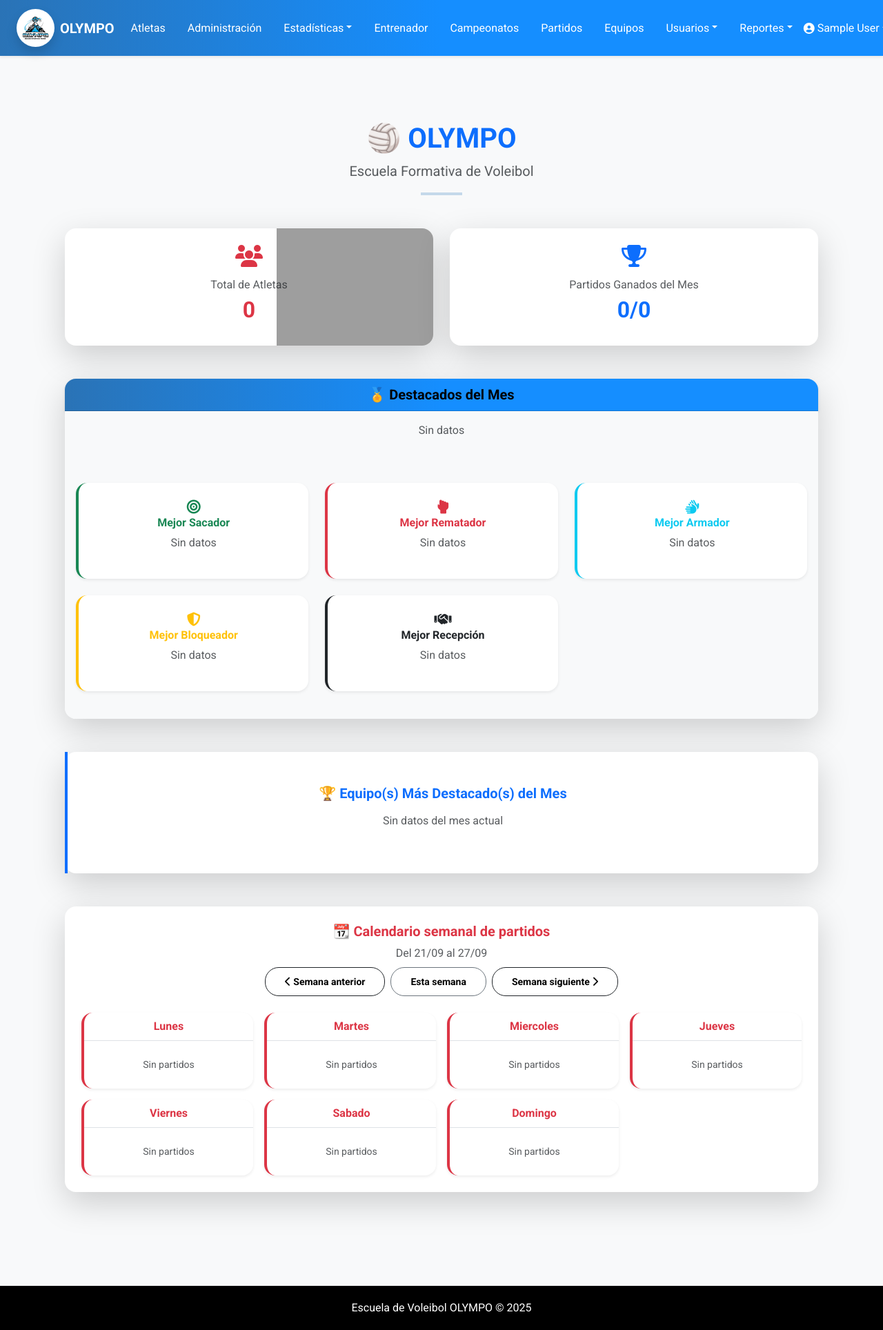
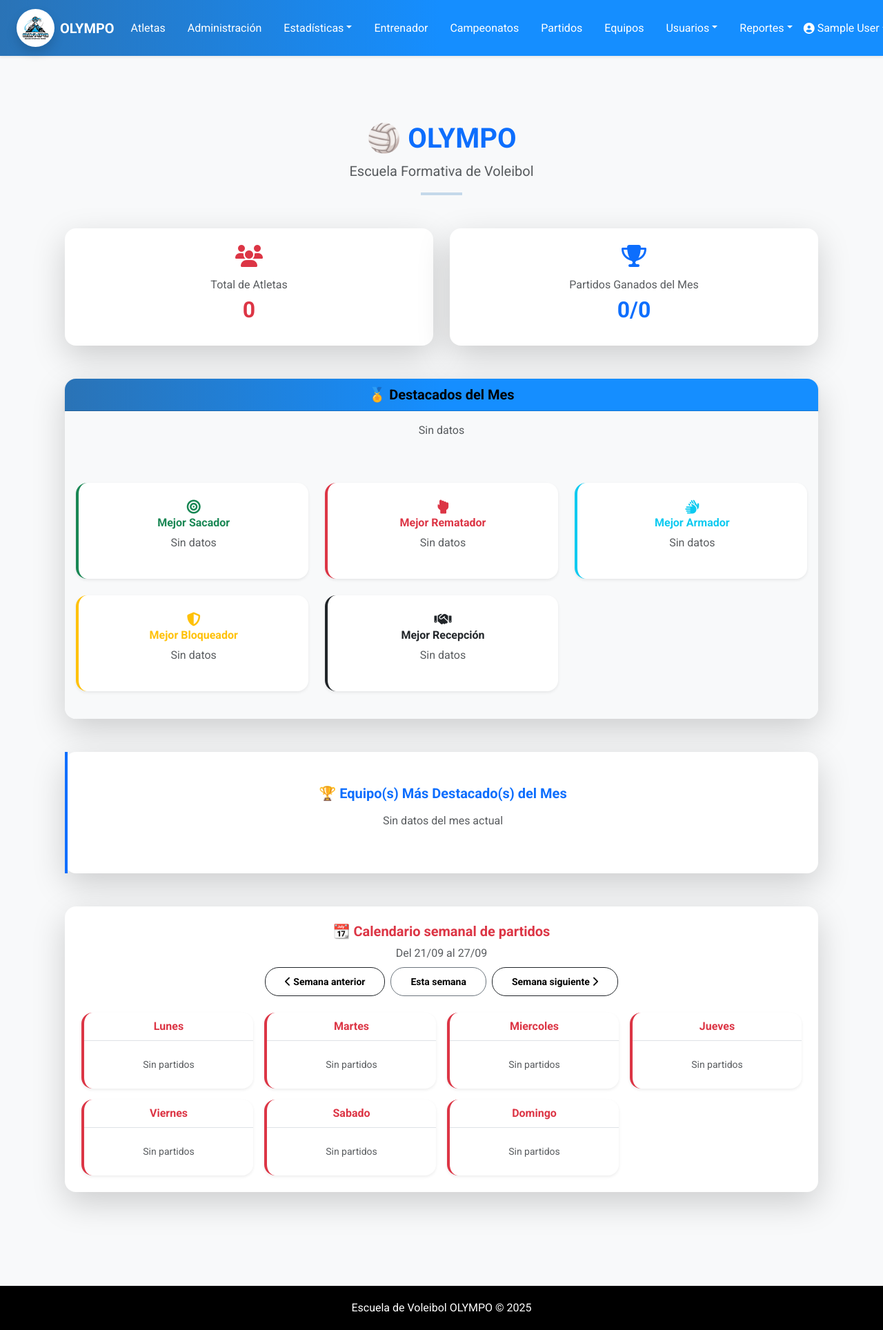
Before and after one commit to Bleazer10/escovol, a Django app: page /menu in a window 1280 px wide. Shown: the whole page at 69% size. Run offline with Django 5.2, Linux system fonts and the light colour scheme; the visitor is signed in with stand-in values (Sample User, id 1); data that the repository does not hold is empty; some libraries are stand-ins or nearby versions; grey boxes are pictures that could not be loaded.

Commit message:
Elimina recurso inexistente del menu principal

```diff
--- a/templates/menu_principal.html
+++ b/templates/menu_principal.html
@@ -1,6 +1,5 @@
 {% extends 'base.html' %}
 {% load humanize %}
-{% load static %}
 
 {% block title %}Menú Principal{% endblock %}
 
@@ -17,9 +16,8 @@
   <!-- Totales generales -->
   <div class="row g-4 mb-5">
     <div class="col-md-6">
-      <div class="card border-0 shadow-lg h-100 rounded-4 bg-white position-relative overflow-hidden">
-        <div class="position-absolute top-0 start-0 w-100 h-100 opacity-10" style="background: url('{% static "img/bg-volley.svg" %}') no-repeat bottom right; background-size: contain;"></div>
-        <div class="card-body text-center p-4 position-relative">
+      <div class="card border-0 shadow-lg h-100 rounded-4 bg-white">
+        <div class="card-body text-center p-4">
           <i class="fas fa-users fa-2x text-danger mb-3"></i>
           <h6 class="text-muted">Total de Atletas</h6>
           <h2 class="fw-bold text-danger">{{ total_atletas }}</h2>
```
